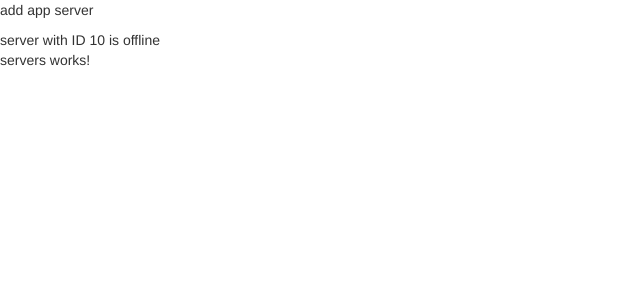
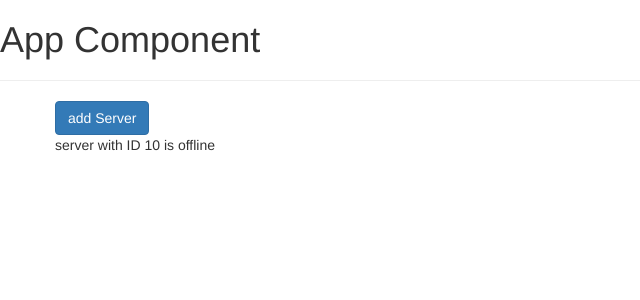
Before and after one commit to TharinduUdara/angular-udemy-course, an Angular app: page / in a window 1280 px wide. Shown: the top 300 px of the page, without its empty margins (0-640 px from the left). Built offline with nearby package versions, Linux system fonts and the light colour scheme.

Commit message:
feat: property binding

```diff
--- a/src/app/app.component.html
+++ b/src/app/app.component.html
@@ -1,4 +1,3 @@
-
-
-<app-server></app-server>
+<h1>App Component</h1>
+<hr />
 <app-servers></app-servers>
--- a/src/app/server/server.component.html
+++ b/src/app/server/server.component.html
@@ -1,3 +1,2 @@
-<p>add app server</p>
 
-{{ "server" }} with ID {{ serverId }} is {{ getServerStatus() }}
+<div>{{ "server" }} with ID {{ serverId }} is {{ getServerStatus() }}</div>
--- a/src/app/servers/servers.component.html
+++ b/src/app/servers/servers.component.html
@@ -1 +1,8 @@
-<p>servers works!</p>
+<div class="container">
+  <div class="row">
+    <button class="btn btn-primary" [disabled]="!allowNewServer">
+      add Server
+    </button>
+    <app-server></app-server>
+  </div>
+</div>
--- a/src/app/servers/servers.component.ts
+++ b/src/app/servers/servers.component.ts
@@ -1,10 +1,17 @@
-import { Component } from '@angular/core';
+import { Component, OnInit } from '@angular/core';
 
 @Component({
   selector: 'app-servers',
   templateUrl: './servers.component.html',
-  styleUrls: ['./servers.component.scss']
+  styleUrls: ['./servers.component.scss'],
 })
-export class ServersComponent {
+export class ServersComponent implements OnInit {
+  allowNewServer = false;
 
+  constructor() {
+    setTimeout(() => {
+      this.allowNewServer = true;
+    }, 2000);
+  }
+  ngOnInit() {}
 }
```
